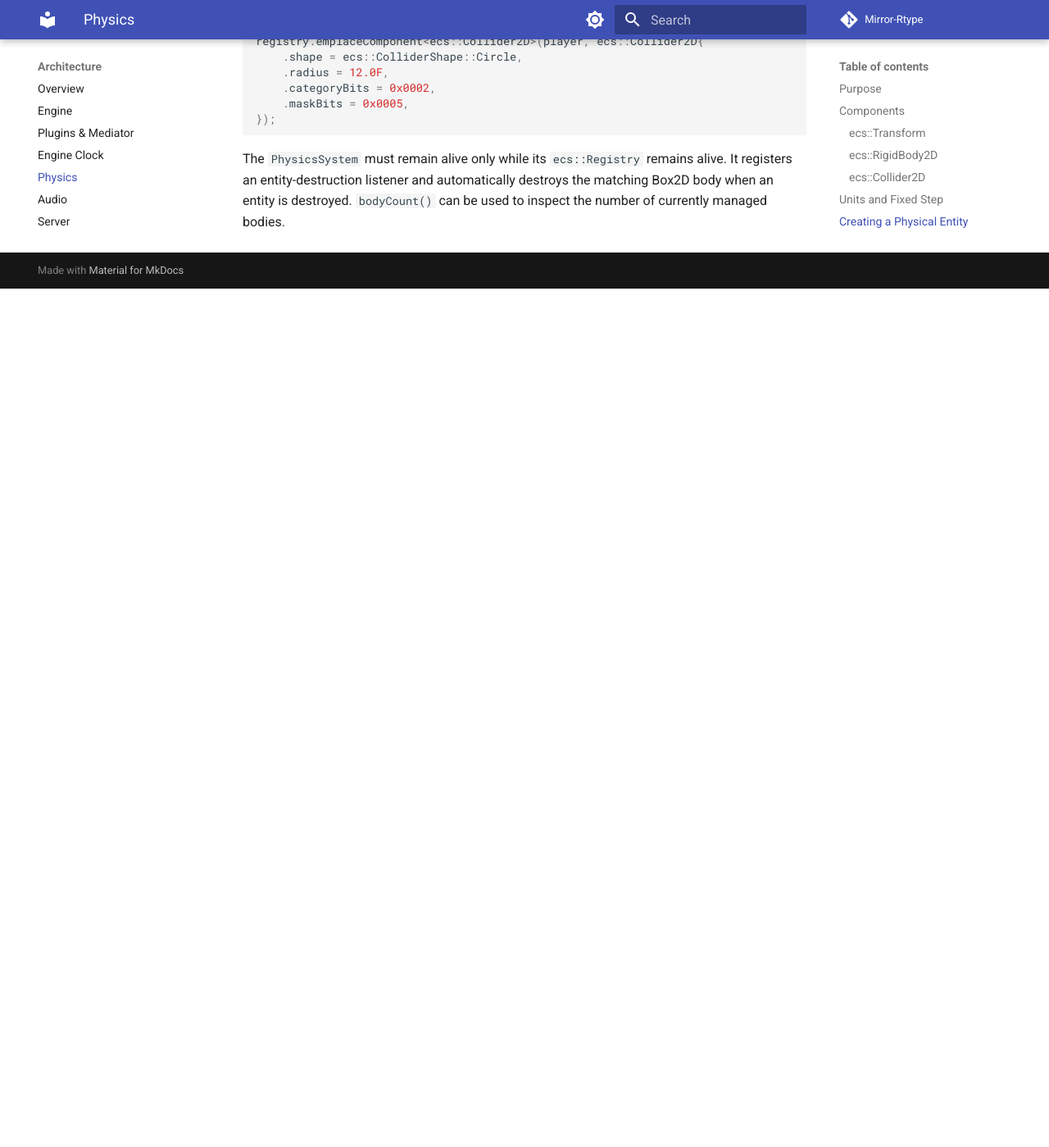
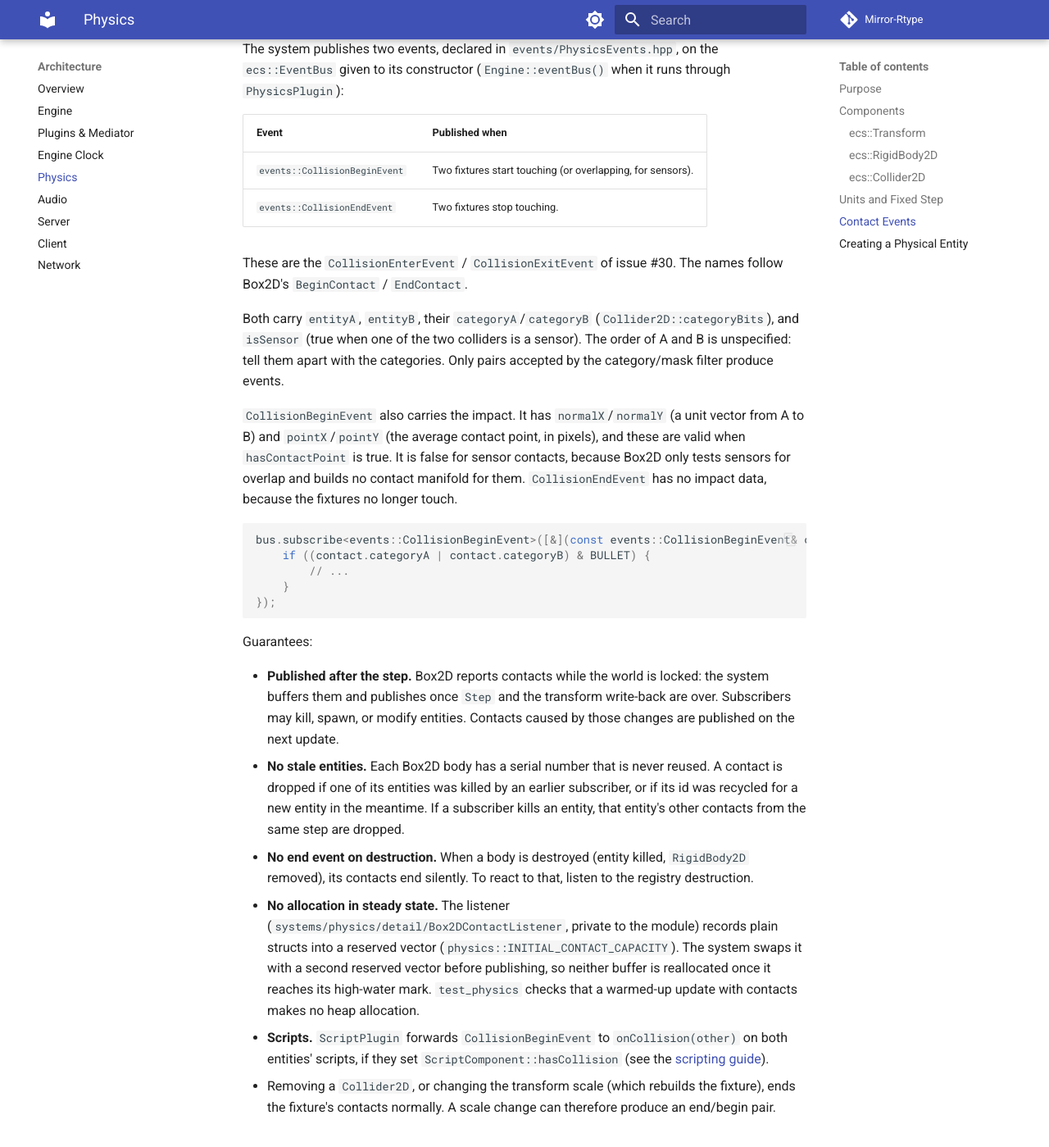
Before and after one commit to Matt4401/Mirror-Rtype, an MkDocs documentation site: the page built from docs/architecture/physics.md, in a window 1280 px wide and 1400 px high, scrolled down 3794 px. Shown: the whole window at 82% size. Built offline with MkDocs 1.6.1 and Material for MkDocs 9.7.7, drawn with Linux system fonts in a browser that asks for light colours; comment, search, counter and statistics services are not loaded; before the commit the page ends 4146 px from its top, so only the background shows below that; some of the changed text lies outside the part shown.

Commit message:
docs(physics): document contact events, the dynamic-body rule and the private Box2D backend

````diff
--- a/docs/architecture/physics.md
+++ b/docs/architecture/physics.md
@@ -5,6 +5,8 @@
 `systems::PhysicsSystem` integrates the ECS with [Box2D](https://box2d.org/). It creates and owns one Box2D body for each entity that has both `ecs::Transform` and `ecs::RigidBody2D`, advances the Box2D world at a fixed rate, and writes the resulting position, rotation, and velocity back to the ECS.
 
 The system belongs to `engine/src/systems/physics/`. It is independent of rendering and can therefore run on both the client and the headless server.
+
+Box2D is a private implementation detail of the `engine_physics` module: `PhysicsSystem.hpp` hides it behind a pimpl, and the `box2d` package is not exported to the targets that depend on the module. No public engine header includes Box2D, so the backend can change (for example to Box2D v3) without touching game code.
 
 ## Components
 
@@ -40,6 +42,9 @@ Before each simulation step, changes made directly to these fields reposition th
 | `Static` | Immovable level geometry. |
 | `Kinematic` | Moved by its configured velocity, unaffected by forces. |
 | `Dynamic` | Fully simulated body affected by collisions and forces. |
+
+!!! warning "At least one Dynamic body per contact"
+    Box2D only creates a contact when at least one of the two bodies is `Dynamic`. Two `Kinematic` bodies, or a `Kinematic` and a `Static` body, never collide and never produce a contact event. A body moved through its `Transform` that must detect `Kinematic` bodies (such as the R-Type player ship) should be `Dynamic` with a sensor collider: it detects contacts and the solver never pushes it.
 
 `maxLinearSpeed` is enforced before every Box2D step. When a configured velocity exceeds the limit, `PhysicsSystem` clamps it and writes the clamped pixel-per-second values back to `RigidBody2D`.
 
@@ -78,7 +83,7 @@ Call `update` only from a fixed-timestep simulation loop, typically using `ecs::
 
 ```cpp
 ecs::time::Clock clock;
-systems::PhysicsSystem physics(registry);
+systems::PhysicsSystem physics(registry, bus);
 
 while (running) {
     clock.tick(ecs::time::DEFAULT_FIXED_DT, [&](const ecs::time::Time& time) {
@@ -93,6 +98,39 @@ Each successful `update(fixedDt)` performs these operations in order:
 2. Creates a fixture for a newly eligible `Collider2D`.
 3. Advances Box2D using 8 velocity iterations and 3 position iterations.
 4. Copies each body's position, angle, and linear velocity back to its ECS components.
+5. Publishes the contact events recorded during the step (see below).
+
+## Contact Events
+
+The system publishes two events, declared in `events/PhysicsEvents.hpp`, on the `ecs::EventBus` given to its constructor (`Engine::eventBus()` when it runs through `PhysicsPlugin`):
+
+| Event | Published when |
+|-------|----------------|
+| `events::CollisionBeginEvent` | Two fixtures start touching (or overlapping, for sensors). |
+| `events::CollisionEndEvent` | Two fixtures stop touching. |
+
+These are the `CollisionEnterEvent` / `CollisionExitEvent` of issue #30. The names follow Box2D's `BeginContact` / `EndContact`.
+
+Both carry `entityA`, `entityB`, their `categoryA`/`categoryB` (`Collider2D::categoryBits`), and `isSensor` (true when one of the two colliders is a sensor). The order of A and B is unspecified: tell them apart with the categories. Only pairs accepted by the category/mask filter produce events.
+
+`CollisionBeginEvent` also carries the impact. It has `normalX`/`normalY` (a unit vector from A to B) and `pointX`/`pointY` (the average contact point, in pixels), and these are valid when `hasContactPoint` is true. It is false for sensor contacts, because Box2D only tests sensors for overlap and builds no contact manifold for them. `CollisionEndEvent` has no impact data, because the fixtures no longer touch.
+
+```cpp
+bus.subscribe<events::CollisionBeginEvent>([&](const events::CollisionBeginEvent& contact) {
+    if ((contact.categoryA | contact.categoryB) & BULLET) {
+        // ...
+    }
+});
+```
+
+Guarantees:
+
+- **Published after the step.** Box2D reports contacts while the world is locked: the system buffers them and publishes once `Step` and the transform write-back are over. Subscribers may kill, spawn, or modify entities. Contacts caused by those changes are published on the next update.
+- **No stale entities.** Each Box2D body has a serial number that is never reused. A contact is dropped if one of its entities was killed by an earlier subscriber, or if its id was recycled for a new entity in the meantime. If a subscriber kills an entity, that entity's other contacts from the same step are dropped.
+- **No end event on destruction.** When a body is destroyed (entity killed, `RigidBody2D` removed), its contacts end silently. To react to that, listen to the registry destruction.
+- **No allocation in steady state.** The listener (`systems/physics/detail/Box2DContactListener`, private to the module) records plain structs into a reserved vector (`physics::INITIAL_CONTACT_CAPACITY`). The system swaps it with a second reserved vector before publishing, so neither buffer is reallocated once it reaches its high-water mark. `test_physics` checks that a warmed-up update with contacts makes no heap allocation.
+- **Scripts.** `ScriptPlugin` forwards `CollisionBeginEvent` to `onCollision(other)` on both entities' scripts, if they set `ScriptComponent::hasCollision` (see the [scripting guide](../getting-started/scripting-guide.md)).
+- Removing a `Collider2D`, or changing the transform scale (which rebuilds the fixture), ends the fixture's contacts normally. A scale change can therefore produce an end/begin pair.
 
 ## Creating a Physical Entity
 
````
